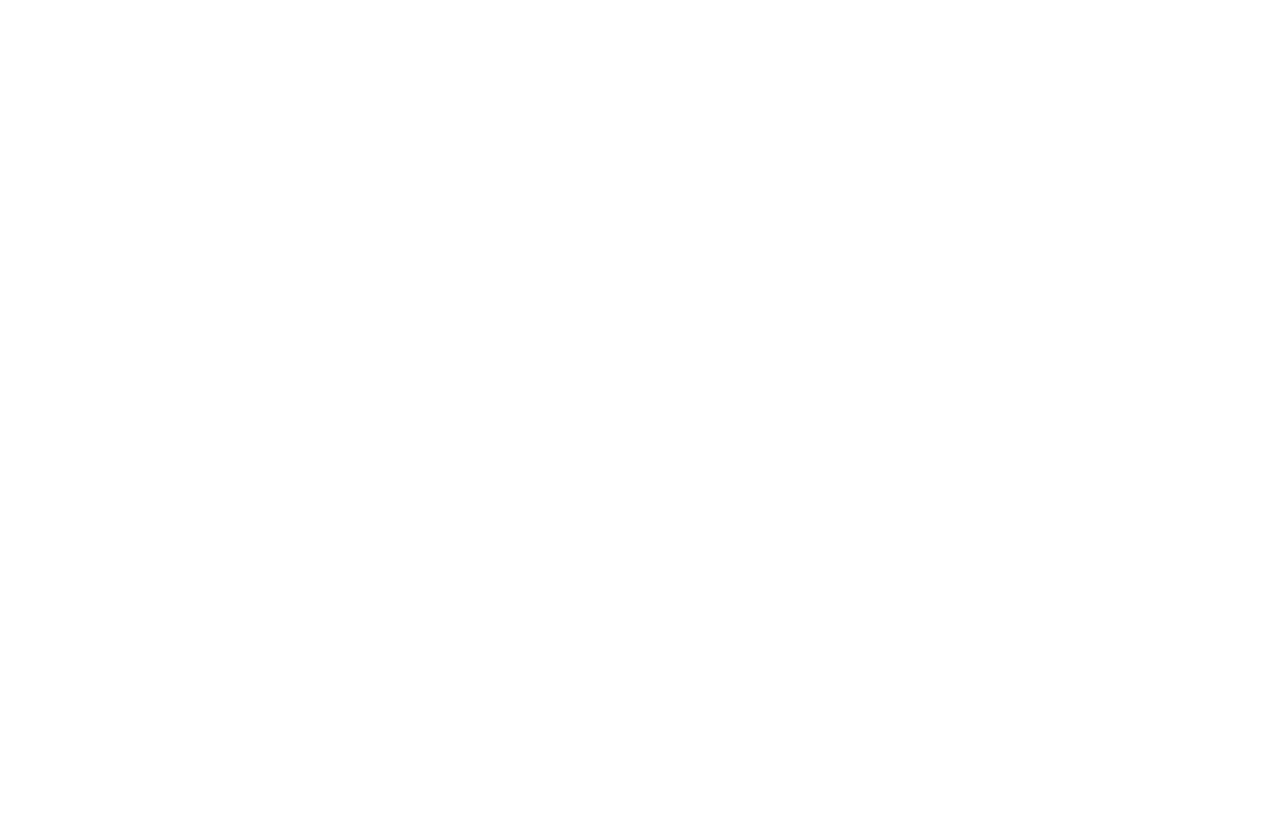
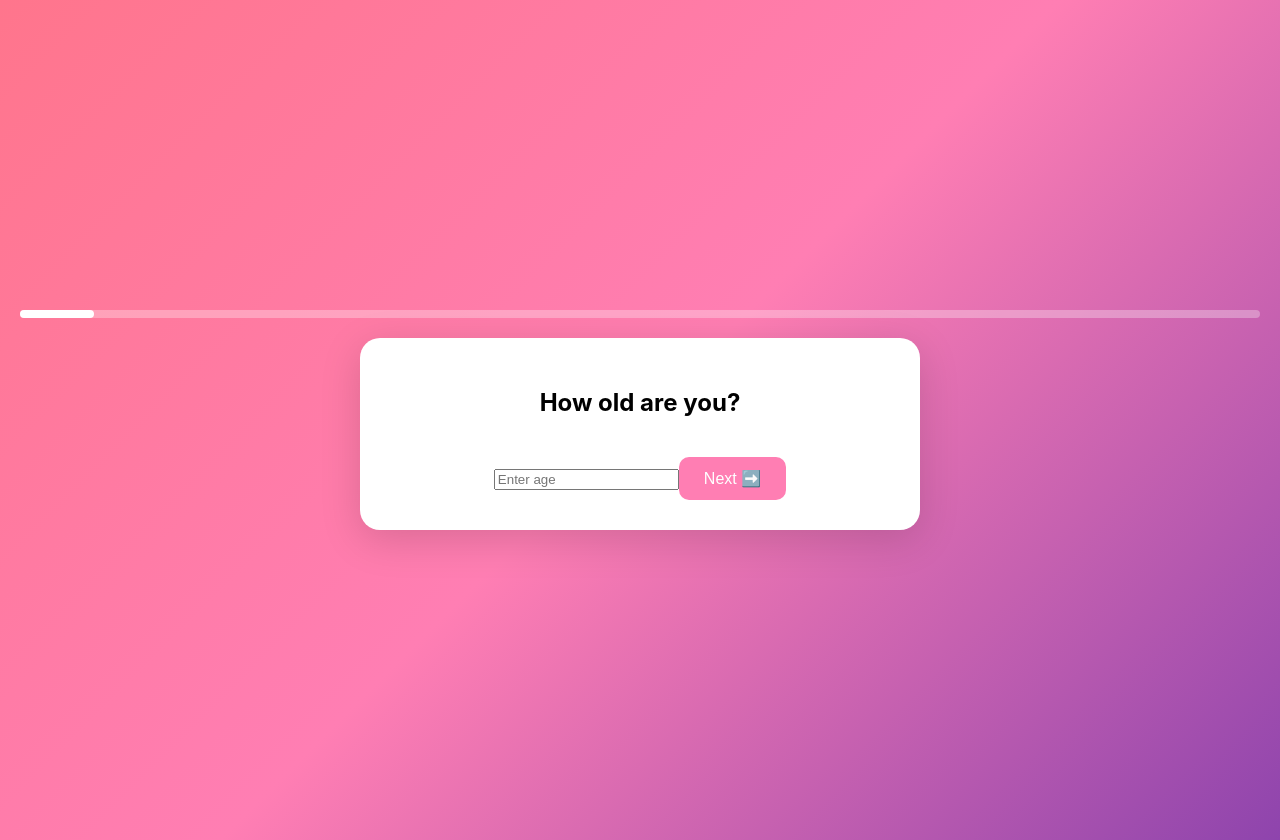
Before and after one commit to Tayyaba-Shaheen856/MindHeaven, a React (Create React App) app: page /personality in a window 1280 px wide. Before the commit this address had no page. Before the commit the page ends 800 px from the top, so only its background shows below. Built offline with nearby package versions, Linux system fonts and the light colour scheme.

Commit message:
Added some new design, and fixes

```diff
--- a/src/App.js
+++ b/src/App.js
@@ -16,7 +16,7 @@
     <Router>
       <Routes>
         <Route path="/" element={<LandingPage />} />
-        <Route path="/test" element={<PersonalityTest />} />
+        <Route path="/personality" element={<PersonalityTest />} />
         <Route path="/recommendations" element={<RecommendationsPage />} />
         <Route path="/register" element={<RegisterPage />} />
           {/* <Route path="/profile" element={<ProfilePage />} /> */}
--- a/src/components/PersonalityTest.js
+++ b/src/components/PersonalityTest.js
@@ -2,6 +2,14 @@
 import { useNavigate } from 'react-router-dom';
 import './style/PersonalityTest.css';
 
+
+const traitEmojis = {
+  Openness: '🎨',
+  Conscientiousness: '📋',
+  Extraversion: '🎉',
+  Agreeableness: '🤝',
+  Neuroticism: '😬'
+};
 const questions = [
   // Openness
   {
@@ -73,62 +81,43 @@
   },
 ];
 
+
+
+
+
+const QUESTIONS_PER_PAGE = 4;
+
 const PersonalityTest = () => {
-  const [answers, setAnswers] = useState({});
+  const [step, setStep] = useState(0); // step 0 = age, step 1 = gender, rest are questions
   const [age, setAge] = useState('');
   const [gender, setGender] = useState('');
+  const [answers, setAnswers] = useState({});
   const navigate = useNavigate();
 
-  // Load profile on mount
-  useEffect(() => {
-    const token = localStorage.getItem('token');
-    if (!token) return;
+  const totalSteps = questions.length + 2; // +2 for age & gender
 
-    fetch('http://localhost:5000/api/profile', {
-      headers: { Authorization: `Bearer ${token}` }
-    })
-      .then(res => res.json())
-      .then(data => {
-        if (data.age) setAge(data.age);
-        if (data.gender) setGender(data.gender);
-        if (data.personality) {
-          // Pre-fill answers based on stored personality averages
-          const prefill = {};
-          questions.forEach((q) => {
-            if (data.personality[q.trait]) {
-              prefill[q.id] = Math.round(data.personality[q.trait]);
-            }
-          });
-          setAnswers(prefill);
-        }
-      })
-      .catch(err => console.error('Error loading profile:', err));
-  }, []);
+  const handleNext = (value) => {
+    if (step === 0) setAge(value);
+    else if (step === 1) setGender(value);
+    else {
+      const questionId = questions[step - 2].id;
+      setAnswers((prev) => ({ ...prev, [questionId]: value }));
+    }
 
-  // Handle answer selection
-  const handleChange = (id, value) => {
-    setAnswers((prev) => ({ ...prev, [id]: parseInt(value) }));
+    if (step < totalSteps - 1) {
+      setStep(step + 1);
+    } else {
+      handleSubmit();
+    }
   };
 
-  // Handle form submit
-  const handleSubmit = async (e) => {
-    e.preventDefault();
-
-    if (!age || !gender) {
-      alert('Please fill out age and gender.');
-      return;
-    }
-    if (Object.keys(answers).length !== questions.length) {
-      alert('Please answer all questions.');
-      return;
-    }
-
-    // Calculate averages for each trait
+  const handleSubmit = async () => {
     const traitScores = {};
     questions.forEach((q) => {
       if (!traitScores[q.trait]) traitScores[q.trait] = [];
-      traitScores[q.trait].push(answers[q.id]);
+      traitScores[q.trait].push(Number(answers[q.id]));
     });
+
     const traitAverages = {};
     for (const trait in traitScores) {
       traitAverages[trait] =
@@ -137,7 +126,7 @@
 
     try {
       const token = localStorage.getItem('token');
-      const res = await fetch('http://localhost:5000/api/profile', {
+      await fetch('http://localhost:5000/api/profile', {
         method: 'POST',
         headers: {
           'Content-Type': 'application/json',
@@ -149,82 +138,74 @@
           personality: traitAverages
         })
       });
-
-      const data = await res.json();
-      if (!res.ok) {
-        alert(data.error || 'Error saving profile');
-        return;
-      }
-
-      alert('Profile saved successfully!');
       navigate('/recommendations');
     } catch (err) {
       console.error('Error saving profile:', err);
-      alert('Something went wrong.');
     }
   };
 
+  // Progress percentage
+  const progress = Math.round(((step + 1) / totalSteps) * 100);
+
   return (
-    <div className="personality-test">
-      <div className="test-background">
-        <h1 className="test-heading">Big 5 Personality Test</h1>
-        <p className="test-subheading">
-          Answer all questions honestly for best recommendations!
-        </p>
+    <div className="quiz-wrapper">
+      <div className="progress-bar">
+        <div className="progress-fill" style={{ width: `${progress}%` }} />
+      </div>
 
-        <form className="question-form" onSubmit={handleSubmit}>
-          {/* Age */}
-          <div className="question-block">
-            <h3>Age</h3>
+      <div className="card">
+        {step === 0 && (
+          <>
+            <h2>How old are you?</h2>
             <input
               type="number"
+              placeholder="Enter age"
               value={age}
               onChange={(e) => setAge(e.target.value)}
-              required
             />
-          </div>
+            <button
+              className="next-btn"
+              onClick={() => age && handleNext(age)}
+            >
+              Next ➡️
+            </button>
+          </>
+        )}
 
-          {/* Gender */}
-          <div className="question-block">
-            <h3>Gender</h3>
-            <select
-              value={gender}
-              onChange={(e) => setGender(e.target.value)}
-              required
-            >
-              <option value="">Select Gender</option>
-              <option value="female">Female</option>
-              <option value="male">Male</option>
-              <option value="other">Other</option>
-            </select>
-          </div>
+        {step === 1 && (
+          <>
+            <h2>Select your gender</h2>
+            <div className="options-grid">
+              {['Female', 'Male', 'Other'].map((g) => (
+                <button
+                  key={g}
+                  className="option-btn"
+                  onClick={() => handleNext(g.toLowerCase())}
+                >
+                  {g}
+                </button>
+              ))}
+            </div>
+          </>
+        )}
 
-          {/* Personality Questions */}
-          {questions.map((q) => (
-            <div className="question-block" key={q.id}>
-              <h3>{q.trait}</h3>
-              <p>{q.question}</p>
-              <div className="options">
-                {[1, 2, 3, 4, 5].map((val) => (
-                  <label key={val}>
-                    <input
-                      type="radio"
-                      name={`q-${q.id}`}
-                      value={val}
-                      checked={answers[q.id] === val}
-                      onChange={(e) => handleChange(q.id, e.target.value)}
-                    />
-                    {val}
-                  </label>
-                ))}
-              </div>
+        {step > 1 && step <= totalSteps - 1 && (
+          <>
+            <h3>{traitEmojis[questions[step - 2].trait]} {questions[step - 2].trait}</h3>
+            <p className="question-text">{questions[step - 2].question}</p>
+            <div className="options-grid">
+              {[1, 2, 3, 4, 5].map((val) => (
+                <button
+                  key={val}
+                  className={`option-btn ${answers[questions[step - 2].id] === val ? 'selected' : ''}`}
+                  onClick={() => handleNext(val)}
+                >
+                  {val}
+                </button>
+              ))}
             </div>
-          ))}
-
-          <button type="submit" className="submit-btn">
-            Save Profile & Get Recommendations
-          </button>
-        </form>
+          </>
+        )}
       </div>
     </div>
   );
--- a/src/components/style/PersonalityTest.css
+++ b/src/components/style/PersonalityTest.css
@@ -1,81 +1,84 @@
-.personality-test {
-  font-family: 'Segoe UI', sans-serif;
-  background: linear-gradient(to bottom right, #f0f9ff, #d0f0ff);
+.quiz-wrapper {
+  background: linear-gradient(135deg, #ff758c, #ff7eb3, #8e44ad);
   min-height: 100vh;
-  padding: 40px;
+  display: flex;
+  justify-content: center;
+  align-items: center;
+  flex-direction: column;
+  padding: 20px;
 }
 
-.test-background {
-  background: rgba(255, 255, 255, 0.9);
-  padding: 40px;
-  border-radius: 20px;
-  max-width: 900px;
-  margin: 0 auto;
-  box-shadow: 0 20px 40px rgba(0, 0, 0, 0.1);
+.progress-bar {
+  width: 100%;
+  height: 8px;
+  background: rgba(255,255,255,0.3);
+  border-radius: 4px;
+  margin-bottom: 20px;
 }
 
-.test-heading {
-  font-size: 36px;
-  text-align: center;
-  color: #0077b6;
-  margin-bottom: 10px;
+.progress-fill {
+  height: 8px;
+  background: #fff;
+  border-radius: 4px;
+  transition: width 0.3s ease;
 }
 
-.test-subheading {
+.card {
+  background: white;
+  padding: 30px;
+  border-radius: 20px;
+  width: 100%;
+  max-width: 500px;
   text-align: center;
-  color: #555;
-  margin-bottom: 30px;
+  box-shadow: 0px 10px 40px rgba(0,0,0,0.15);
+  animation: fadeIn 0.4s ease;
 }
 
-.question-form {
-  display: flex;
-  flex-direction: column;
-  gap: 25px;
+.question-text {
+  font-size: 1.2rem;
+  margin: 20px 0;
 }
 
-.question-block {
-  background: #eaf8ff;
-  padding: 20px;
-  border-radius: 15px;
-  border-left: 5px solid #0077b6;
+.options-grid {
+  display: flex;
+  gap: 10px;
+  justify-content: center;
+  flex-wrap: wrap;
 }
 
-.question-block h3 {
-  color: #023e8a;
-  margin-bottom: 5px;
+.option-btn {
+  background: #eee;
+  border: none;
+  padding: 12px 20px;
+  border-radius: 10px;
+  font-size: 1rem;
+  cursor: pointer;
+  transition: all 0.2s ease;
 }
 
-.options {
-  display: flex;
-  gap: 15px;
-  margin-top: 10px;
+.option-btn:hover {
+  background: #ffebf3;
 }
 
-.options label {
-  background: #fff;
-  padding: 10px 15px;
-  border-radius: 10px;
-  border: 1px solid #ccc;
-  cursor: pointer;
-  transition: 0.2s;
+.option-btn.selected {
+  background: #ff7eb3;
+  color: white;
+  font-weight: bold;
+  transform: scale(1.1);
 }
 
-.options label:hover {
-  background-color: #caf0f8;
+.next-btn {
+  margin-top: 20px;
+  background: #ff7eb3;
+  color: white;
+  border: none;
+  padding: 12px 25px;
+  border-radius: 10px;
+  font-size: 1rem;
+  cursor: pointer;
 }
 
-.submit-btn {
-  background-color: #0077b6;
-  color: white;
-  padding: 15px;
-  border: none;
-  border-radius: 12px;
-  cursor: pointer;
-  font-size: 18px;
-  margin-top: 30px;
-  transition: background 0.3s ease;
+@keyframes fadeIn {
+  from { opacity: 0; transform: translateY(10px); }
+  to { opacity: 1; transform: translateY(0); }
 }
-
-.submit-btn:hover {
-  background-color: #023e8a;
-}
```
Also changed, not shown: src/components/LoginPage.js (+95 -88 lines), src/components/RegisterPage.js (+128 -128 lines), 1 other file (tests, documents, lock files or other folders).
